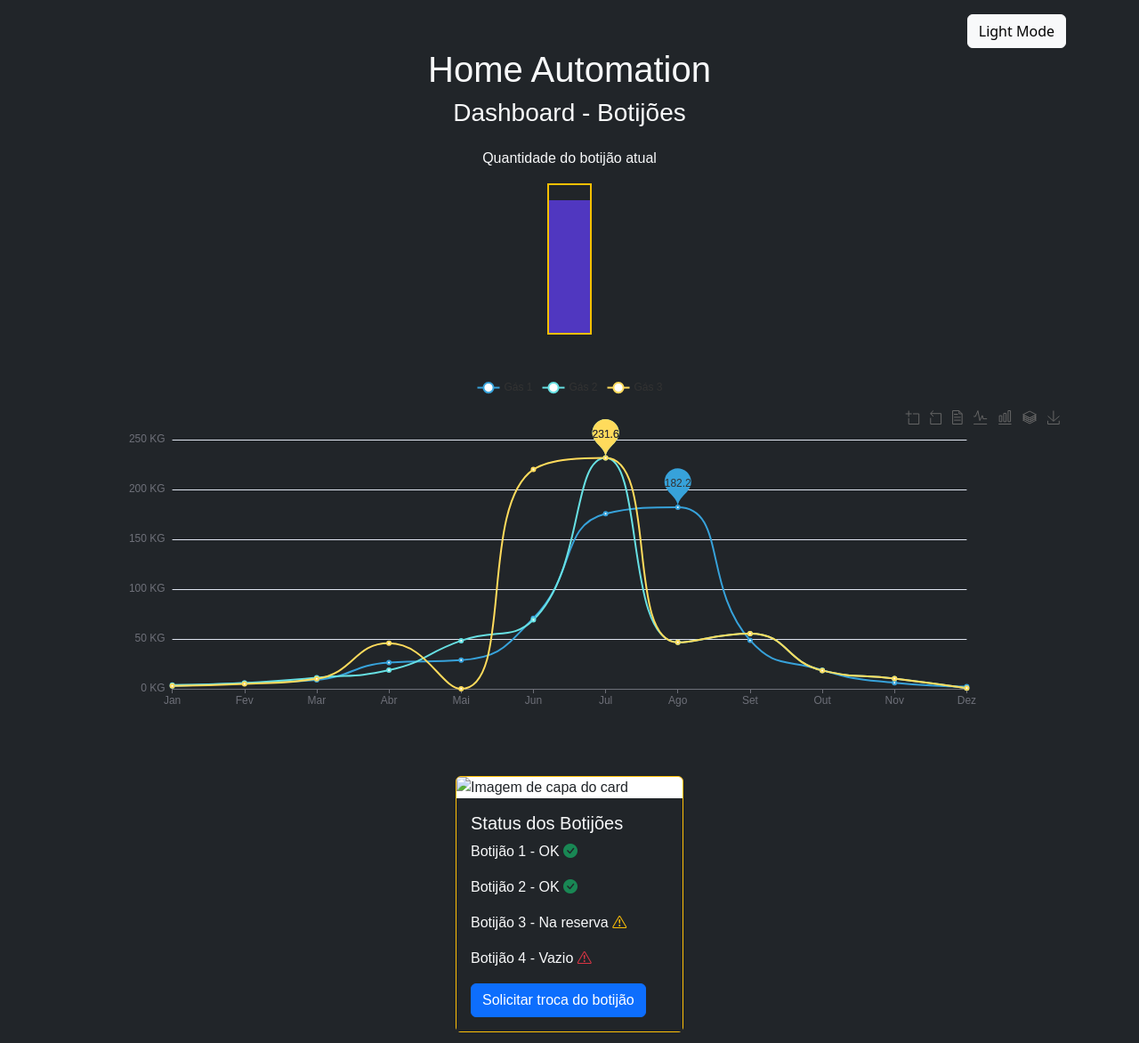
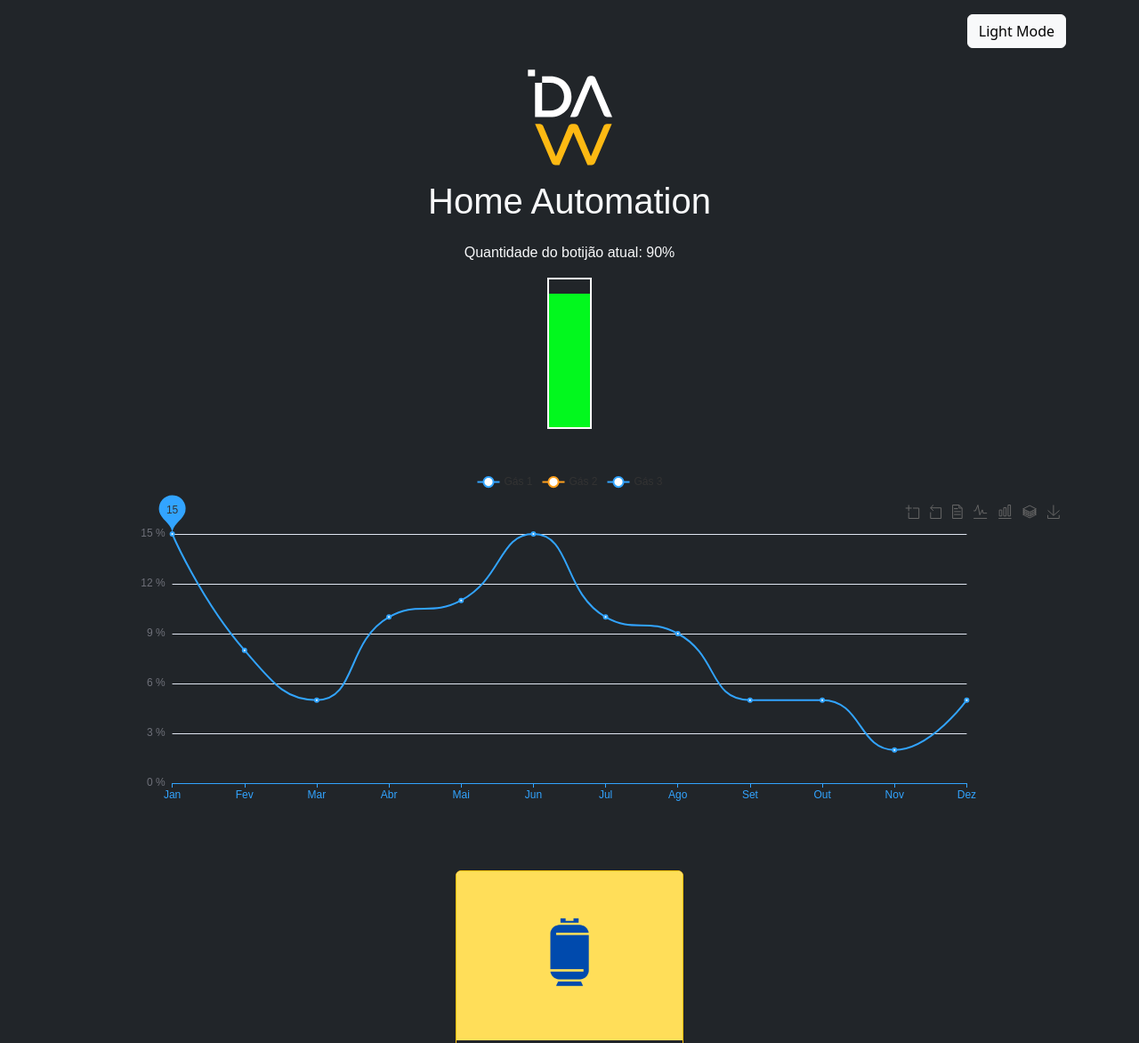
Before and after one commit to imyudz/web-gas, a plain HTML site: page DataGas/html/Gas.html in a window 1280 px wide. Shown: the top 1172 px of the page at 89% size. Drawn offline with nearby package versions, Linux system fonts and the light colour scheme; a web font is replaced by a local one.

Commit message:
atualizei scripts

```diff
--- a/DataGas/css/boots.css
+++ b/DataGas/css/boots.css
@@ -10,6 +10,7 @@ h1{
 h3{
     font-family: 'Exo Medium', sans-serif;
 }
+
 #card{
     font-family: 'Exo Medium', sans-serif;
 }
@@ -72,7 +73,7 @@ h3{
     justify-content: center;
     width: 50px;
     height: 170px;
-    border: 2px solid rgb(250, 192, 1);
+    border: 2px solid rgb(255, 255, 255);
     position: relative;
 }
 
@@ -81,7 +82,7 @@ h3{
     bottom: 0;
     width: 100%;
     height: 50%;
-    background-color: rgb(80, 55, 192);
+    background-color: rgb(2, 248, 96);
 }
 
 .texto{
--- a/DataGas/html/Gas.html
+++ b/DataGas/html/Gas.html
@@ -4,7 +4,7 @@
     <meta charset="UTF-8">
     <meta http-equiv="X-UA-Compatible" content="IE=edge">
     <meta name="viewport" content="width=device-width, initial-scale=1.0">
-    <link rel="icon" type="text/css" href="/images/datawake_DW.png">
+    <link rel="icon" type="text/css" href="../imgs/datawake_DW.png">
     <link href="https://cdn.jsdelivr.net/npm/bootstrap@5.3.0-alpha1/dist/css/bootstrap.min.css" rel="stylesheet" integrity="sha384-GLhlTQ8iRABdZLl6O3oVMWSktQOp6b7In1Zl3/Jr59b6EGGoI1aFkw7cmDA6j6gD" crossorigin="anonymous">
     <link href="https://cdn.jsdelivr.net/npm/bootstrap-icons/font/bootstrap-icons.css" rel="stylesheet">
     <link rel="stylesheet" href="/DataGas/css/boots.css">
@@ -21,12 +21,12 @@
         </div>
 
     <div class="text-center mx-auto titulo">
-        <object data="/images/Datawake_simbolo_vert_cor_neg_rgb.svg" width="15%" class="mt-3"></object>
+        <object data="../imgs/Datawake_simbolo_vert_cor_neg_rgb.svg" width="15%" class="mt-3"></object>
         <h1>Home Automation</h1>
-        <h3>Dashboard - Botijões</h3>
+        <!--<h3>Dashboard - Botijões</h3>!-->
     </div>
 
-    <p class="texto">Quantidade do botijão atual</p>
+    <p class="texto">Quantidade do botijão atual: </p>
     <div id="nivel" class="nivel-tanque mx-auto mt-1 mb-5">
       <div class="level"></div>
     </div>
@@ -42,7 +42,7 @@
     <canvas class="line-chart" width="2%" height=""></canvas>
     </div> !--->
     <div class="card card-sm mx-auto border-warning mt-5" id="card" style="width: 16rem;">
-        <img class="card-img-top" src="/images/Design sem nome.png" alt="Imagem de capa do card">
+        <img class="card-img-top" src="../imgs/Design sem nome.png" alt="Imagem de capa do card">
         <div class="card-body text-light bg-dark opa">
           <h5 class="card-title">Status dos Botijões</h5>
           <p class="card-text">Botijão 1 - OK <i class="bi bi-check-circle-fill text-success"></i></p>
@@ -56,7 +56,7 @@
     <table class="table text-light mt-5">
         <thead>
           <tr>
-            <th scope="col">#</th>
+            <th class="bg-primary" scope="col">Histórico</th>
             <th scope="col">Primeiro</th>
             <th scope="col">Último</th>
             <th scope="col">Nickname</th>
--- a/DataGas/javascript/graficoBom.js
+++ b/DataGas/javascript/graficoBom.js
@@ -6,6 +6,7 @@ const colorsDark = ['rgba(255, 160, 30, 1)', 'rgba(50, 164, 255, 1)', 'rgba(46,2
 const colorsLight = [];
 
 option = {
+  color: colorsDark,
   toolbox: {
     top: 30,
     show: true,
@@ -37,9 +38,9 @@ option = {
         alignWithLabel: true
       },
       axisLine: {
-        // lineStyle: {
-        //   color: colors[1]
-        // }
+        lineStyle: {
+        color: colorsDark[1]
+        }
       },
       data: ['Jan', 'Fev', 'Mar', 'Abr', 'Mai', 'Jun', 'Jul', 'Ago', 'Set', 'Out', 'Nov', 'Dez']
     },
@@ -48,12 +49,13 @@ option = {
     {
       type: 'value',
       axisLabel: {
-        formatter: '{value} KG'
+        formatter: '{value} %'
       }
     }
   ],
   series: [
     {
+      color: colorsDark[1],
       name: 'Gás 1',
       type: 'line',
       markPoint: {
@@ -66,7 +68,7 @@ option = {
         focus: 'series'
       },
       data: [
-        2.6, 5.9, 9.0, 26.4, 28.7, 70.7, 175.6, 182.2, 48.7, 18.8, 6.0, 2.3
+        15, 8, 5, 10, 11, 15, 10, 9, 5, 5, 2, 5
       ]
     },
     {
@@ -81,9 +83,11 @@ option = {
       emphasis: {
         focus: 'series'
       },
+      /*
       data: [
         3.9, 5.9, 11.1, 18.7, 48.3, 69.2, 231.6, 46.6, 55.4, 18.4, 10.3, 0.7
       ]
+      */
     },
     {
       name: 'Gás 3',
@@ -97,9 +101,11 @@ option = {
       emphasis: {
         focus: 'series'
       },
+      /*
       data: [
         2.9, 4.9, 10.1, 45.7, 0, 220, 231.6, 46.6, 55.4, 18.4, 10.3, 0.7
       ]
+      */
     },
   ]
 };
--- a/DataGas/javascript/script.js
+++ b/DataGas/javascript/script.js
@@ -3,6 +3,20 @@ var nivel = 90;
 
 var level = document.querySelector(".level");
 level.style.height = nivel + "%";
+if(nivel>=70){
+    level.style.backgroundColor = "rgb(2, 248, 30)";
+}
+else if((nivel>=30)&&(nivel<70)){
+    level.style.backgroundColor = "rgb(255, 200, 0)";
+}
+else if((nivel<30)&&(nivel>=0)){
+    level.style.backgroundColor = "rgb(255, 30, 0)";
+}
+
+var texto = document.querySelector(".texto");
+console.log(texto.textContent);
+
+texto.textContent += nivel + "%";
 
 
 var modoEscuro = true;
```
